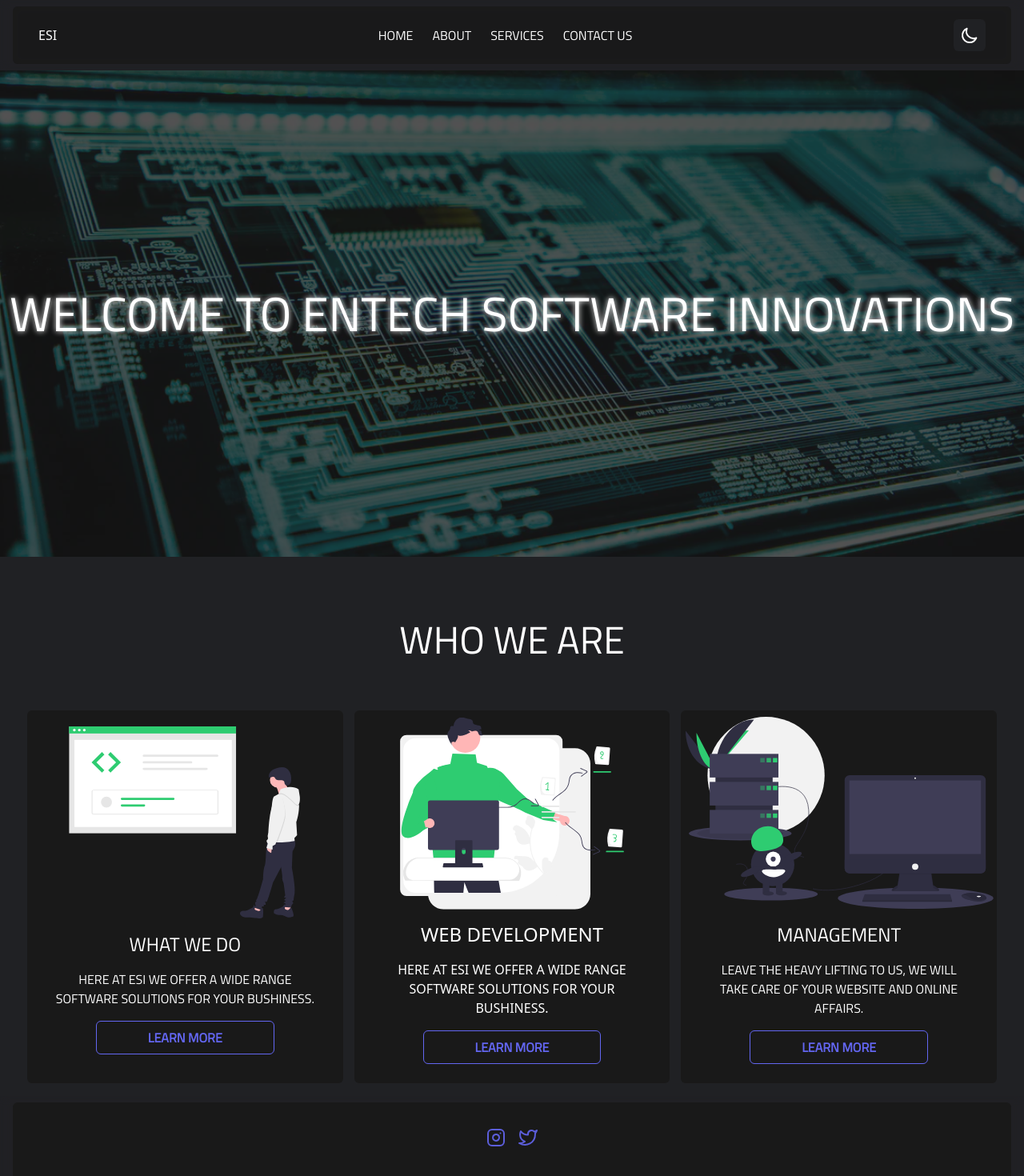
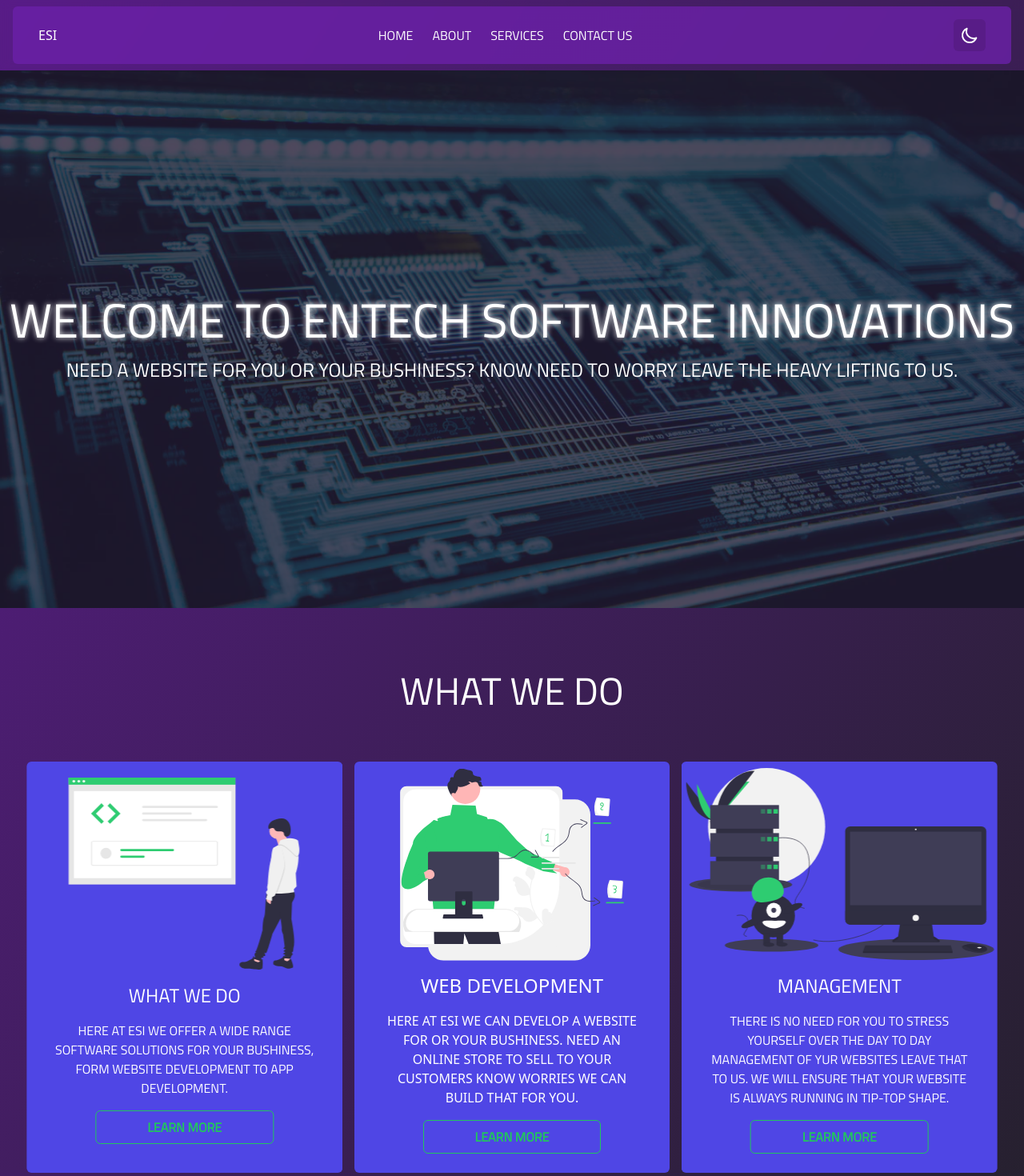
Before and after one commit to ChromeMatic/ESI, a Vue app: page / in a window 1280 px wide. Shown: the top 1470 px of the page at 80% size. Built offline with nearby package versions, Linux system fonts and the light colour scheme.

Commit message:
darkmode added

```diff
--- a/package.json
+++ b/package.json
@@ -10,6 +10,7 @@
   },
   "dependencies": {
     "@vueuse/motion": "^2.0.0-beta.12",
+    "pinia": "^2.0.16",
     "vue": "^3.2.37",
     "vue-router": "^4.1.2"
   },
--- a/src/App.vue
+++ b/src/App.vue
@@ -1,10 +1,16 @@
 <script setup lang="ts">
 import Navbar from "./components/navbar.vue"
 import FooterVue from "./components/footer.vue"
+import {UseThemeStore} from "./store/index"
+
+const darkMode = UseThemeStore();
 </script>
 
 <template>
-  <div class="bg-darkMode">
+  <div
+   :class="darkMode.isDark ? 'bg-darkMode'
+   :'transition-all duration-75 bg-gradient-to-tl from-darkMode to-purple-900'"
+  >
     <Navbar/>
     <router-view v-slot="{ Component }">
         <component v-motion-slide-top :is="Component"/>
--- a/src/components/footer.vue
+++ b/src/components/footer.vue
@@ -1,19 +1,26 @@
 <script lang="ts" setup>
+import {UseThemeStore} from "../store/index"
+const darkMode = UseThemeStore();
 </script>
 
 <template>
- <div class="lg:px-4 px-2 py-2 w-full flex flex-col space-y-2 bg-darkMode BlurFill bg-opacity-50">
+ <div class="lg:px-4 px-2 py-2 w-full flex flex-col space-y-2 BlurFill bg-opacity-50">
 
-    <div class="rounded-md bg-innerDark w-full px-2 py-4 flex flex-col">
+    <div
+     :class="darkMode.isDark ? 'bg-innerDark' : 'transition-all duration-75 bg-purple-900'"
+     class="rounded-md  bg-opacity-80 BlurFill w-full px-2 py-4 flex flex-col"
+    >
 
       <div class="flex space-x-4 justify-center items-center w-full py-4">
-         <img src="../assets/instagram.svg" alt="">
+         <a href="https://www.instagram.com/esi_ja876/" target="_blank">
+            <img src="../assets/instagram.svg">
+         </a>
          <img src="../assets/twitter.svg" alt="">
       </div>
 
       <div class="flex space-x-4 justify-center items-center w-full py-4 font-TW uppercase text-white">
          <h1>Our number</h1>
-         <h1>(876)-xxx-xxxx</h1>
+         <h1>(876)-406-9490</h1>
       </div>
 
       <hr class="w-full p-0 bg-white"/>
--- a/src/components/navbar.vue
+++ b/src/components/navbar.vue
@@ -1,6 +1,8 @@
 <script setup lang="ts">
+   import {UseThemeStore} from "../store/index"
    import {ref} from 'vue'
 
+   const darkMode = UseThemeStore();
    let ch= ref(false)
    let show= ref(false)
 
@@ -16,9 +18,13 @@
 </script>
 
 <template>
-    <div class="lg:px-4 px-2 py-2 sticky top-0 z-50 w-full flex flex-col space-y-2 bg-darkMode BlurFill bg-opacity-50">
+    <div class="lg:px-4 px-2 py-2 sticky top-0 z-50 w-full flex flex-col space-y-2 BlurFill bg-opacity-50">
 
-        <nav class="w-full px-8 py-4 rounded-md bg-innerDark text-white space-x-4 bg-opacity-80 BlurFill flex justify-between items-center">
+        <nav
+         :class="darkMode.isDark ? 'bg-innerDark':'transition-all duration-75 bg-purple-800' "
+         class="w-full px-8 py-4 rounded-md  text-white space-x-4 bg-opacity-80
+         BlurFill flex justify-between items-center"
+        >
 
             <!-- Visible on Desktop -->
             <div class="hidden md:flex">
@@ -26,9 +32,12 @@
             </div>
 
             <!-- Visible on Desktop -->
-            <div class="hidden md:flex space-x-6 uppercase font-TW">
+            <div
+             class="hidden md:flex space-x-6 uppercase font-TW"
+            >
                 <div
-                class="transition-all rounded hover:text-indigo-500"
+                 :class="darkMode.isDark ? 'hover:text-indigo-500':'hover:text-green-500'"
+                 class="transition-all rounded"
                 v-for="link in Links"
                 :key="link.name"
                 >
@@ -49,13 +58,17 @@
             </div>
 
             <!-- this button changes the website theme from light to dark -->
-            <button @click="ch = !ch" class="bg-darkMode rounded-md px-2 py-2">
-                <div v-show="ch === false" class="transition-all duration-75">
+            <button
+                @click="darkMode.isDark = !darkMode.isDark"
+                class="rounded-md px-2 py-2"
+                :class="darkMode.isDark ? 'bg-darkMode':'bg-purple-900'"
+            >
+                <div v-show="darkMode.isDark === false" class="transition-all duration-75">
                     <svg xmlns="http://www.w3.org/2000/svg" class="h-6 w-6" fill="none" viewBox="0 0 24 24" stroke="currentColor" stroke-width="2">
                     <path stroke-linecap="round" stroke-linejoin="round" d="M20.354 15.354A9 9 0 018.646 3.646 9.003 9.003 0 0012 21a9.003 9.003 0 008.354-5.646z" />
                     </svg>
                 </div>
-                <div v-show="ch === true"  class="transition-all duration-75">
+                <div v-show="darkMode.isDark === true"  class="transition-all duration-75">
                     <svg xmlns="http://www.w3.org/2000/svg" class="h-6 w-6" fill="none" viewBox="0 0 24 24" stroke="currentColor" stroke-width="2">
                     <path stroke-linecap="round" stroke-linejoin="round" d="M12 3v1m0 16v1m9-9h-1M4 12H3m15.364 6.364l-.707-.707M6.343 6.343l-.707-.707m12.728 0l-.707.707M6.343 17.657l-.707.707M16 12a4 4 0 11-8 0 4 4 0 018 0z" />
                     </svg>
@@ -67,7 +80,9 @@
         <!-- Dorp down nav visible on mobile only-->
         <div
         v-show="show"
-        class="w-full py-4 px-8 md:hidden flex-col space-y-2 rounded-md bg-innerDark bg-opacity-80 BlurFill justify-center items-center uppercase font-medium"
+        :class="darkMode.isDark ? 'bg-innerDark':'bg-purple-800' "
+        class="w-full py-4 px-8 md:hidden flex-col space-y-2 rounded-md
+        bg-opacity-80 BlurFill justify-center items-center uppercase font-medium"
         v-motion
         :initial="{opacity: 0, x: 100,}"
         :visible="{opacity: 1, x: 0,}"
--- a/src/main.ts
+++ b/src/main.ts
@@ -3,8 +3,12 @@ import './input.css'
 import App from './App.vue'
 import Router from "./router/index"
 import { MotionPlugin } from '@vueuse/motion'
+import { createPinia } from 'pinia'
 
-const app = createApp(App)
+const app = createApp(App);
+const pinia = createPinia();
+
+app.use(pinia)
 app.use(Router)
 app.use(MotionPlugin)
 app.mount('#app')
--- a/src/pages/home.vue
+++ b/src/pages/home.vue
@@ -1,26 +1,35 @@
 <script setup lang="ts">
  import {motion1,motion2,motion3,glowText,slideLeft,slideRight} from "../VueMotions/montions"
  import { useRouter } from "vue-router";
+ import {UseThemeStore} from "../store/index"
 
+ const darkMode = UseThemeStore();
  const nav = useRouter();
  function toServices(){ nav.push('/services')}
 </script>
 
 <template>
- <div class="bg-darkMode">
+ <div class="">
 
     <div class="relative lg:h-160 h-96 w-full bg-cover bg-center">
       <img
        src="../assets/code.webp"
        class="absolute inset-0 w-full h-full object-cover "
       >
-      <div class="absolute inset-0 bg-innerDark bg-opacity-75"></div>
-      <div class="flex h-full items-center justify-center relative">
+      <div
+       :class="darkMode.isDark ? 'transition-all bg-innerDark':' bg-darkPurple' "
+       class="absolute inset-0 bg-opacity-80"
+      ></div>
+      <div class="flex flex-col h-full items-center space-y-4 justify-center relative">
          <h1
          v-motion="glowText"
-         class="lg:text-6xl text-3xl text-white uppercase font-TW text-center rounded-md">
-               welcome to entech software innovations
+         class="lg:text-6xl text-3xl text-white uppercase font-TW text-center">
+            welcome to entech software innovations
          </h1>
+         <p class="text-white uppercase font-TW text-center text-2xl">
+           need a website for you or your bushiness? Know need to worry
+           leave the heavy lifting to us.
+         </p>
       </div>
 
     </div>
@@ -28,25 +37,29 @@
     <div class="flex flex-col justify-center items-center py-4 lg:px-8 px-4">
 
       <h1 class="text-5xl uppercase text-white font-TW lg:py-16 py-8">
-        who we are
+       What we do
       </h1>
 
       <div  class="grid lg:grid-cols-3 grid-cols-1 lg:gap-4 gap-2 w-full">
 
          <div
           v-motion="slideLeft"
-          class="w-full py-2 rounded-md bg-innerDark flex flex-col justify-center items-center text-white"
+          :class="darkMode.isDark ? 'bg-innerDark':'transition-all duration-100 bg-indigo-600' "
+          class="w-full py-2 rounded-md flex flex-col justify-center items-center
+          text-white"
          >
           <img v-motion="motion1" src="../assets/undraw_code_inspection_bdl7.svg" class="w-full h-60" alt="">
           <div class="w-full py-4 px-8 flex flex-col space-y-4 justify-center items-center font-TW">
             <h1 class="uppercase text-2xl">What we do</h1>
             <p class="uppercase text-center">
-              here at ESI we offer a wide range software solutions for your bushiness.
+              here at ESI we offer a wide range software solutions for your bushiness,
+              form website development to app development.
             </p>
             <button
               @click="toServices"
-              class="uppercase font-TW bg-transparent text-indigo-500 font-semibold
-              hover:text-white py-2 px-16 border border-indigo-500 hover:border-white
+              :class="darkMode.isDark ? 'text-indigo-500 border-indigo-500':'text-green-500 border-green-500' "
+              class="uppercase font-TW bg-transparent  font-semibold
+              hover:text-white py-2 px-16 border  hover:border-white
               rounded-md transition-all"
             >
               learn more
@@ -55,18 +68,21 @@
          </div>
 
          <div
-          class="w-full py-2 rounded-md bg-innerDark flex flex-col justify-center items-center text-white"
+          :class="darkMode.isDark ? 'bg-innerDark':'transition-all duration-100 bg-indigo-600' "
+          class="w-full py-2 rounded-md flex flex-col justify-center items-center text-white"
          >
           <img v-motion="motion2" src="../assets/undraw_dev_productivity_re_fylf.svg" class="w-full h-60" alt="">
           <div class="w-full py-4 px-8 flex flex-col space-y-4 justify-center items-center">
             <h1 class="uppercase text-2xl">web development</h1>
             <p class="uppercase text-center">
-              here at ESI we offer a wide range software solutions for your bushiness.
+              here at ESI we can develop a website for or your bushiness. Need an online store to
+              sell to your customers know worries we can build that for you.
             </p>
              <button
              @click="toServices"
-              class="uppercase font-TW bg-transparent text-indigo-500 font-semibold
-              hover:text-white py-2 px-16 border border-indigo-500 hover:border-white
+             :class="darkMode.isDark ? 'text-indigo-500 border-indigo-500':'text-green-500 border-green-500' "
+              class="uppercase font-TW bg-transparent font-semibold
+              hover:text-white py-2 px-16 border hover:border-white
               rounded-md transition-all"
             >
               learn more
@@ -76,7 +92,8 @@
 
          <div
           v-motion="slideRight"
-          class="w-full py-2 rounded-md bg-innerDark flex flex-col justify-center items-center text-white"
+          :class="darkMode.isDark ? 'bg-innerDark':'transition-all duration-100 bg-indigo-600' "
+          class="w-full py-2 rounded-md flex flex-col justify-center items-center text-white"
          >
           <img
            src="../assets/undraw_server_down_s-4-lk.svg"
@@ -86,12 +103,14 @@
           <div class="w-full py-4 px-8 flex flex-col space-y-4 justify-center items-center font-TW">
             <h1 class="uppercase text-2xl">Management</h1>
             <p class="uppercase text-center">
-              leave the heavy lifting to us, we will take care of your website and online affairs.
+              There is no need for you to stress yourself over the day to day management of yur websites
+              leave that to us. We will ensure that your website is always running in tip-top shape.
             </p>
              <button
-             @click="toServices"
-              class="uppercase font-TW bg-transparent text-indigo-500 font-semibold
-              hover:text-white py-2 px-16 border border-indigo-500 hover:border-white
+              @click="toServices"
+              :class="darkMode.isDark ? 'text-indigo-500 border-indigo-500':'text-green-500 border-green-500' "
+              class="uppercase font-TW bg-transparent font-semibold
+              hover:text-white py-2 px-16 border hover:border-white
               rounded-md transition-all"
             >
               learn more
@@ -101,6 +120,14 @@
 
       </div>
 
+      <div class="flex flex-col justify-center items-center py-4 lg:px-8 px-4">
+
+        <h1 class="text-5xl uppercase text-white font-TW lg:py-16 py-8">
+          who we are
+        </h1>
+
+      </div>
+
     </div>
 
  </div>
--- /dev/null
+++ b/src/store/index.ts
@@ -0,0 +1,16 @@
+import { defineStore } from 'pinia'
+
+export const UseThemeStore = defineStore(
+    'Theme',
+    {
+        state: () => ({
+            isDark: false,
+        }),
+       getters:{
+          getTheme: (state) => state.isDark,
+       },
+       actions:{
+        changeTheme(){ this.isDark = !this.isDark; }
+       }
+    }
+)
```
Also changed, not shown: tailwind.config.cjs (+6 -1 lines), 1 other file (tests, documents, lock files or other folders).
